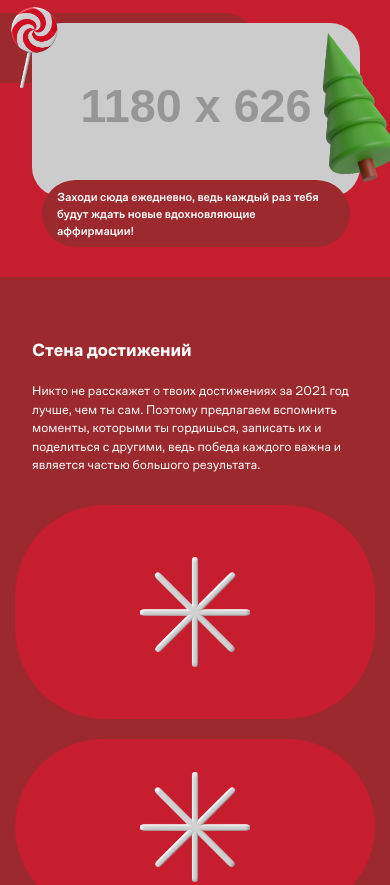
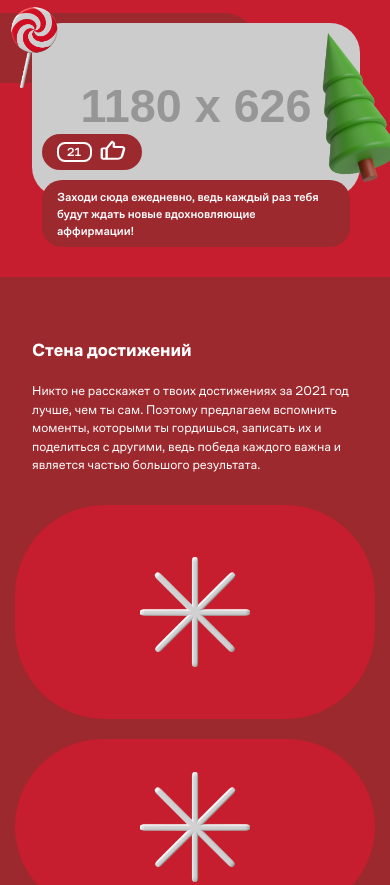
Before and after one commit to marttynenko/samolet, a website: page src/index.html in a window 390 px wide. Shown: the part 1357-2242 px from the top of the page. Drawn offline with nearby package versions, Linux system fonts and the light colour scheme; files that its build step writes are made by us from their sources; placeholder pictures from the web are drawn by us.

Commit message:
affirmations likes

```diff
--- a/src/index.html
+++ b/src/index.html
@@ -60,7 +60,14 @@
     <div class="affirmations-window">
       <div class="affirmations-window-img">
         <img src="//via.placeholder.com/1180x626" alt="alt" loading="lazy">
-        <div class="affirmations-window-label">Заходи сюда ежедневно, ведь каждый раз тебя будут ждать новые вдохновляющие аффирмации!</div>
+        <div class="affirmations-window-string">
+          <div class="affirmations-window-label">Заходи сюда ежедневно, ведь каждый раз тебя будут ждать новые вдохновляющие аффирмации!</div>
+          <div class="affirmations-window-likes">
+            <div class="affirmations-window-likes-counter">21</div>
+            <a href="javascript:void(0)" class="affirmations-window-likes-like"></a>
+          </div>
+        </div>
+
       </div>
       <div class="affirmations-window-iconleft">
         <img src="./images/lollypop.png" srcset="./images/lollypop@2x.png 2x" alt="icon">
@@ -443,8 +450,6 @@
       <div class="ui-header-txt">Загрузи свою новогоднюю историю и получи призы.</div>
     </div>
 
-    <div id="popup-open">открыть попап</div>
-
 
     <div class="histories-list">
       <div class="row">
--- a/src/sass/_pages.scss
+++ b/src/sass/_pages.scss
@@ -178,16 +178,56 @@
       }
     }
 
-    &-label {
+    &-string {
+      display: flex;
+      justify-content: space-between;
       position: absolute;
       bottom: 10px;
-      left: Min(7%, 83px);
-      right: Min(7%, 83px);
+      left: Min(5%, 50px);
+      right: Min(5%, 50px);
+    }
+
+    &-label {
       background: $bg2;
       padding: 20px 40px;
       border-radius: 35px;
       @include fz(20);
       font-weight: 500;
+      width: 100%;
+    }
+    &-likes {
+      background: $bg2;
+      padding: 20px;
+      border-radius: 35px;
+      @include fz(20);
+      font-weight: 500;
+      white-space: nowrap;
+      margin-left: 20px;
+      display: flex;
+      align-items: center;
+
+      &-counter {
+        display: inline-block;
+        vertical-align: middle;
+        padding: 0px 8px;
+        margin-right: 7px;
+        height: 25px;
+        line-height: 21px;
+        border: 2px solid #FFF;
+        border-radius: 8px;
+        background: $bg2;
+      }
+      &-like {
+        position: relative;
+        z-index: 9;
+        top: -2px;
+        display: inline-block;
+        vertical-align: middle;
+        width: 30px;
+        height: 24px;
+        background: url(../images/svg/like.svg) center no-repeat;
+        background-size: contain;
+      }
     }
 
     &-iconleft {
@@ -256,6 +296,13 @@
         @include fz(16);
         padding: 15px 30px;
       }
+      &-likes {
+        padding: 15px 20px;
+
+        &-counter {
+          @include fz(16);
+        }
+      }
     }
 
   }
@@ -284,12 +331,22 @@
 
     &-window {
       &-label {
+        @include fz(12);
+        padding: 8px 15px;
+      }
+      &-string {
         bottom: auto;
         top: 90%;
         left: 10px;
         right: 10px;
-        @include fz(12);
+      }
+      &-likes {
         padding: 8px 15px;
+        margin-left: 10px;
+
+        &-counter {
+          @include fz(13);
+        }
       }
 
       &-iconleft {
@@ -309,6 +366,33 @@
 
         &:after {
           content: none;
+        }
+      }
+    }
+  }
+
+  @media (max-width: 480px) {
+    &-window {
+      &-label {
+        border-radius: 20px;
+      }
+      &-likes {
+        position: absolute;
+        padding: 8px 15px;
+        left: 0;
+        margin-left: 0;
+        bottom: 100%;
+        margin-bottom: 10px;
+
+        &-counter {
+          min-width: 35px;
+          @include fz(12);
+          height: 20px;
+          line-height: 16px;
+        }
+        &-like {
+          width: 28px;
+          height: 20px;
         }
       }
     }
@@ -1163,6 +1247,11 @@
   @media (max-width: 768px) {
     padding-top: 60px;
   }
+  @media (max-width:576px) {
+    &-header {
+      margin-bottom: 30px;
+    }
+  }
 }
 
 .histories-list {
```
Also changed, not shown: public/index.html (+8 -3 lines), public/css/style.css, src/css/style.css.
